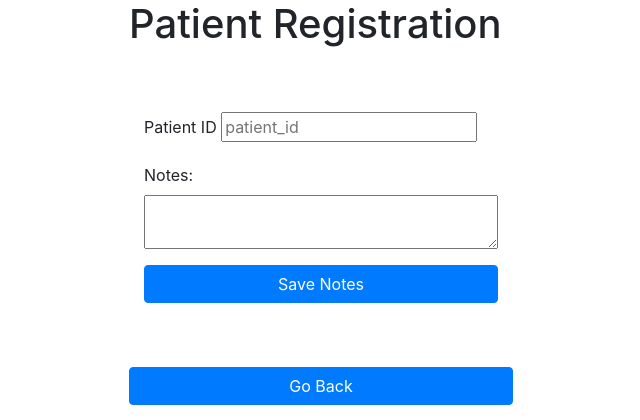
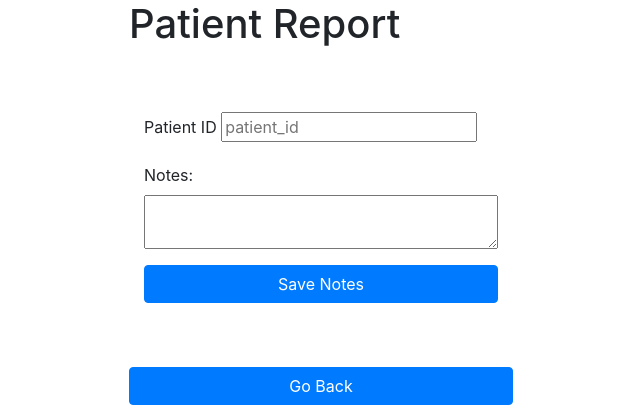
Before and after one commit to ocgMastek/flaskyboye, a Flask app: page /patient/report in a window 1280 px wide. Shown: the top 420 px of the page, without its empty margins (319-959 px from the left). Run offline with Flask 2, Linux system fonts and the light colour scheme; some libraries are stand-ins or nearby versions.

Commit message:
html changes

```diff
--- a/templates/record.html
+++ b/templates/record.html
@@ -8,7 +8,7 @@
 </head>
 
 <body>
-    <h1>Patient Registration</h1>
+    <h1>Patient Report</h1>
     <div class="container">
         <form id="pat-records-form" method="POST" action="/patient/savereport">
             <div class="form-group">
```
